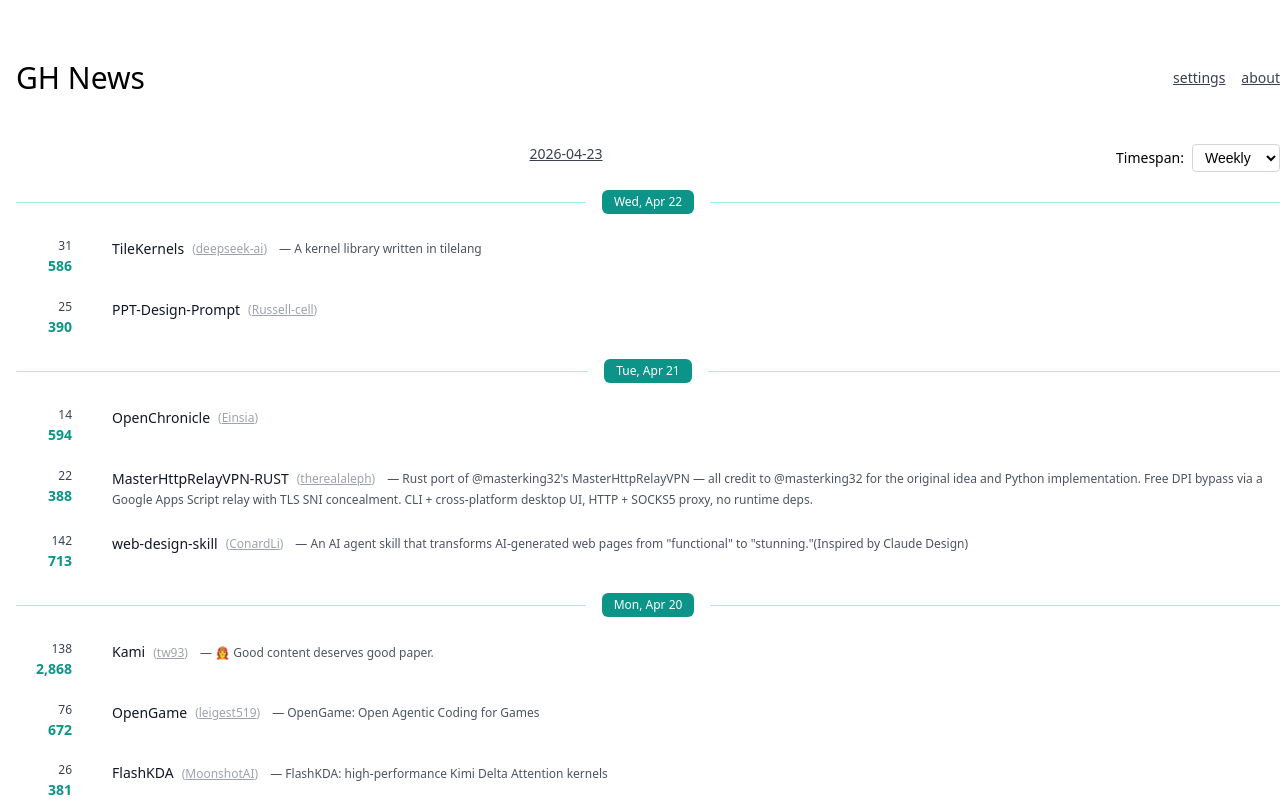
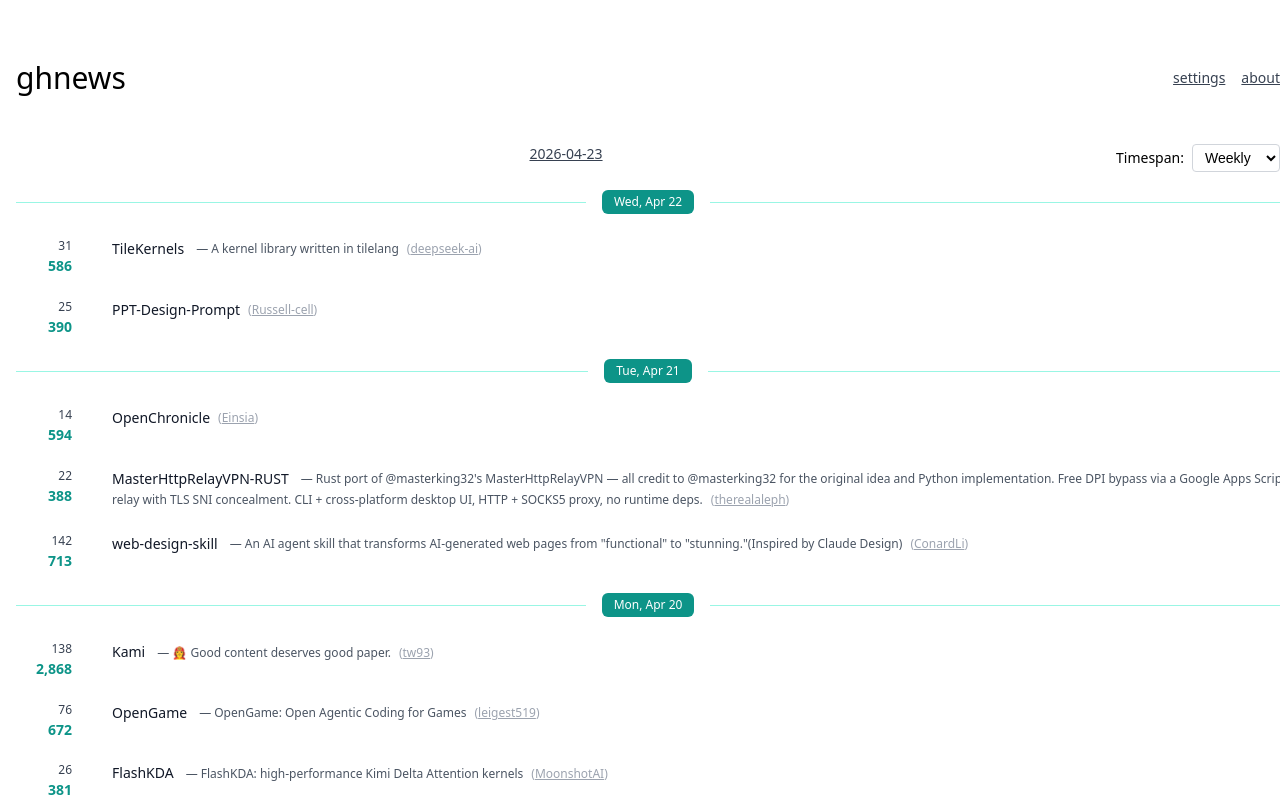
Before and after one commit to select/ghnews, a Nuxt app: page / in a window 1280 px wide. Shown: the top 800 px of the page. Built offline with nearby package versions, Linux system fonts and the light colour scheme.

Commit message:
ui: title lowercase 'ghnews', move owner after description

```diff
--- a/pages/index.vue
+++ b/pages/index.vue
@@ -1,7 +1,7 @@
 <template>
   <div class="w-full max-w-full mx-auto px-1 sm:px-2 py-4 font-sans text-sm leading-5">
     <header class="flex items-center justify-between py-4">
-      <h1 class="text-3xl font-light">GH News</h1>
+      <h1 class="text-3xl font-light">ghnews</h1>
       <nav class="text-sm">
         <a href="#" class="mr-4 text-gray-700 hover:underline">settings</a>
         <a href="#" class="text-gray-700 hover:underline">about</a>
@@ -45,10 +45,10 @@
                 <div class="min-w-0">
                   <a :href="repo.html_url" target="_blank" class="block text-sm text-gray-900 font-medium no-underline">
                     <span class="align-middle">{{ repo.name }}</span>
-                    <span class="text-xs text-gray-400 ml-2 align-middle">(<a :href="repo.owner?.url" class="text-gray-400 hover:underline" target="_blank" rel="noopener">{{ repo.owner?.login || extractDomain(repo.html_url) }}</a>)</span>
                     <template v-if="repo.description">
                       <span class="text-xs text-gray-600 ml-3 align-middle">— {{ repo.description }}</span>
                     </template>
+                    <span class="text-xs text-gray-400 ml-2 align-middle">(<a :href="repo.owner?.url" class="text-gray-400 hover:underline" target="_blank" rel="noopener">{{ repo.owner?.login || extractDomain(repo.html_url) }}</a>)</span>
                   </a>
                 </div>
               </div>
```
